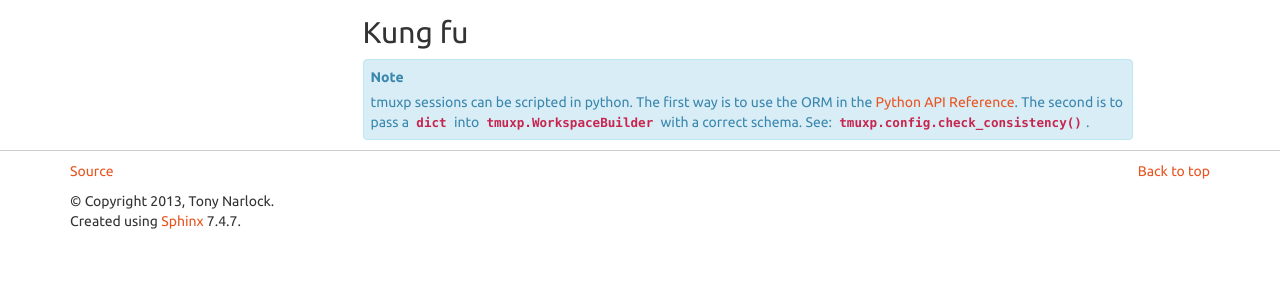
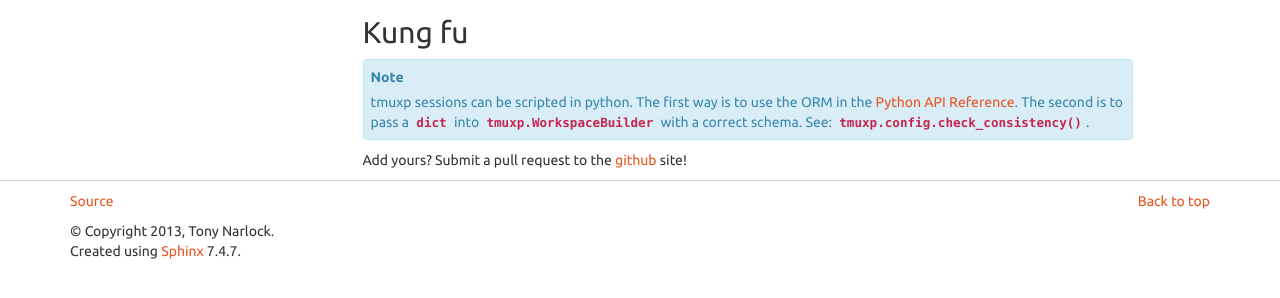
Before and after one commit to tmux-python/tmuxp, a Sphinx documentation site: the page built from doc/examples.rst, in a window 1280 px wide, cut to the strip 447-745 px from the top of the page. Built offline with Sphinx 7.4.7, drawn with Linux system fonts in a browser that asks for light colours.

Commit message:
doc update

```diff
--- a/doc/examples.rst
+++ b/doc/examples.rst
@@ -26,3 +26,7 @@ Kung fu
     ORM in the :ref:`API`. The second is to pass a :py:obj:`dict` into
     :class:`tmuxp.WorkspaceBuilder` with a correct schema. See:
     :meth:`tmuxp.config.check_consistency`.
+
+Add yours? Submit a pull request to the `github`_ site!
+
+.. _github: https://github.com/tony/tmuxp
```
